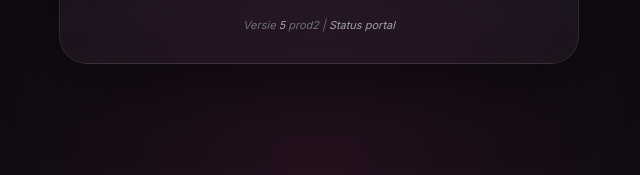
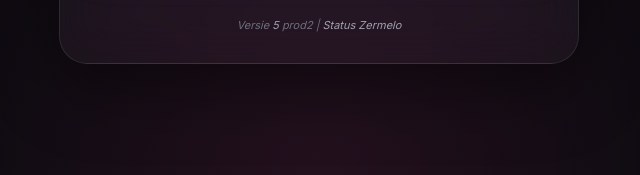
Before and after one commit to quintenmuskens-png/zportal, a plain HTML site: page index.html in a window 1280 px wide. Shown: the part 622-797 px from the top of the page, 321-961 px from the left. Drawn offline with Linux system fonts and the light colour scheme.

Commit message:
Update link text for status portal

```diff
--- a/index.html
+++ b/index.html
@@ -301,7 +301,7 @@
                     <a href="https://support.zermelo.nl/news/releases" target="_blank">
                         5
                     </a>
-                    prod2 | <a href="https://status.zermelo.nl" target="_blank">Status portal</a>
+                    prod2 | <a href="statuszportal" target="_blank">Status Zermelo</a>
                 </em>
             </p>
         </div>
```
